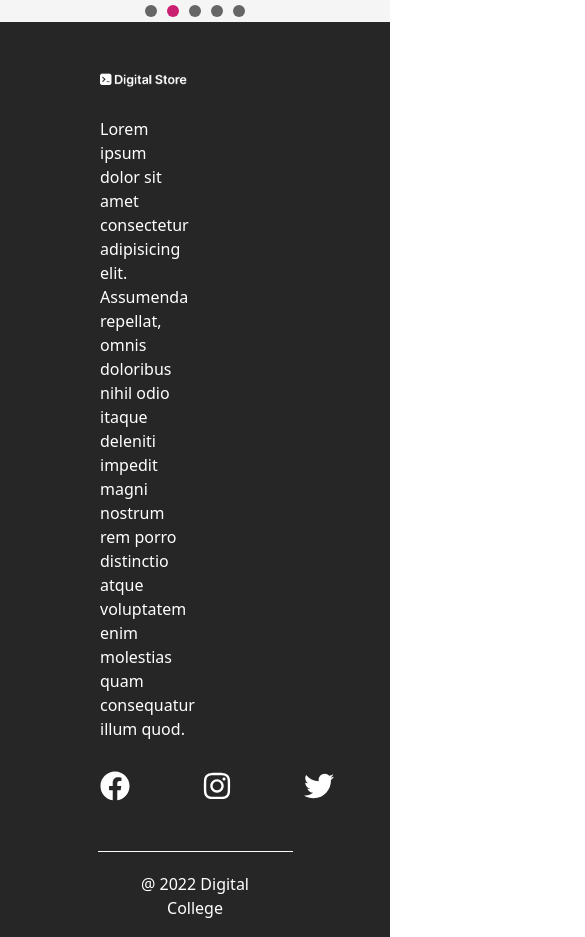
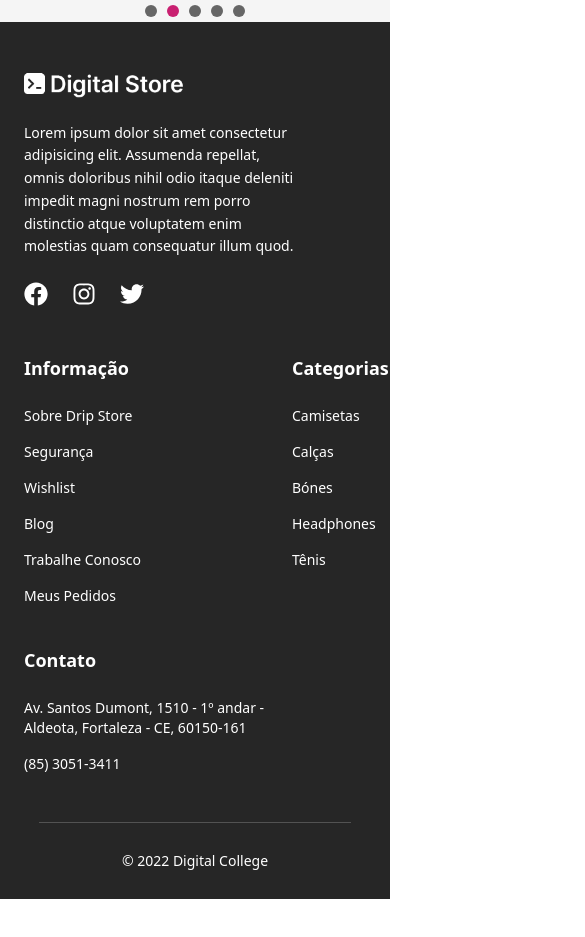
Before and after one commit to gustavor8/challenge-front-geracao-tech, a React (Vite) app: page / in a window 390 px wide. Shown: the part 530-1467 px from the top of the page, 585 px wide, since content can reach past the window. After the commit the page ends 1429 px from the top, so only its background shows below. Built offline with nearby package versions, Linux system fonts and the light colour scheme.

Commit message:
Style: Responsiveness in the footer

```diff
--- a/src/components/footer/footer.jsx
+++ b/src/components/footer/footer.jsx
@@ -1,125 +1,79 @@
-import { FaFacebook } from "react-icons/fa";
-import { FaInstagram } from "react-icons/fa";
-import { FaTwitter } from "react-icons/fa";
+import { FaFacebook, FaInstagram, FaTwitter } from "react-icons/fa";
 import logoFooter from "../../assets/images/logo-footer.png";
 
 export default function Footer() {
   return (
-    <>
-      <div className="bg-neutral-800">
-        <div
-          className="text-white flex gap-70"
-          style={{ padding: "50px 0px 50px 100px" }}
-        >
-          <div className="w-[30%]">
-            <div style={{ marginBottom: "30px" }}>
-              <img src={logoFooter} alt="" />
+    <footer className="bg-neutral-800 text-white">
+      <div className="max-w-7xl mx-auto px-6 py-12 flex flex-col lg:flex-row gap-12">
+        {/* Coluna 1: Logo e redes sociais */}
+        <div className="lg:w-1/3">
+          <div className="mb-6">
+            <img src={logoFooter} alt="Logo" className="w-40" />
           </div>
 
-            <p className="text-white" style={{ marginBottom: "30px" }}>
+          <p className="mb-6 text-sm leading-relaxed w-[80%] md:w-[50%] lg:w-[80%]">
             Lorem ipsum dolor sit amet consectetur adipisicing elit. Assumenda
             repellat, omnis doloribus nihil odio itaque deleniti impedit magni
             nostrum rem porro distinctio atque voluptatem enim molestias quam
             consequatur illum quod.
           </p>
 
-            <div className="flex gap-18">
-              <button className="text-white text-3xl">
+          <div className="flex gap-6">
+            <button className="text-2xl hover:text-blue-500">
               <FaFacebook />
             </button>
-              <button className="text-white text-3xl">
+            <button className="text-2xl hover:text-pink-500">
               <FaInstagram />
             </button>
-              <button className="text-white text-3xl">
+            <button className="text-2xl hover:text-sky-400">
               <FaTwitter />
             </button>
           </div>
         </div>
 
-          <div className="flex gap-30">
-            <div>
-              <h3
-                className="text-xl font-bold"
-                style={{ marginBottom: "30px" }}
-              >
-                Informação
-              </h3>
-              <ul>
-                <li style={{ marginBottom: "15px" }}>
-                  <h4>Sobre Drip Store </h4>
-                </li>
-                <li style={{ marginBottom: "15px" }}>
-                  <h4>Segurança</h4>
-                </li>
-                <li style={{ marginBottom: "15px" }}>
-                  <h4>Wishlist</h4>
-                </li>
-                <li style={{ marginBottom: "15px" }}>
-                  <h4>Blog</h4>
-                </li>
-                <li style={{ marginBottom: "15px" }}>
-                  <h4>Trabalhe Conosco</h4>
-                </li>
-                <li style={{ marginBottom: "15px" }}>
-                  <h4>Meus Pedidos</h4>
-                </li>
+        {/* Colunas de Links */}
+        <div className="md:flex md:gap-12">
+          <div className="mb-10 flex gap-12">
+            <div className="flex-1 min-w-[220px]">
+              <h3 className="text-lg font-bold mb-6">Informação</h3>
+              <ul className="space-y-4 text-sm">
+                <li>Sobre Drip Store</li>
+                <li>Segurança</li>
+                <li>Wishlist</li>
+                <li>Blog</li>
+                <li>Trabalhe Conosco</li>
+                <li>Meus Pedidos</li>
               </ul>
             </div>
 
-            <div>
-              <h3
-                className="text-xl font-bold"
-                style={{ marginBottom: "30px" }}
-              >
-                Categorias
-              </h3>
-              <ul>
-                <li style={{ marginBottom: "15px" }}>
-                  <h4>Camisetas</h4>
-                </li>
-                <li style={{ marginBottom: "15px" }}>
-                  <h4>Calças</h4>
-                </li>
-                <li style={{ marginBottom: "15px" }}>
-                  <h4>Bónes</h4>
-                </li>
-                <li style={{ marginBottom: "15px" }}>
-                  <h4>Headphones</h4>
-                </li>
-                <li style={{ marginBottom: "15px" }}>
-                  <h4>Tênis</h4>
-                </li>
+            {/* Categorias */}
+            <div className="flex-1 min-w-[180px]">
+              <h3 className="text-lg font-bold mb-6">Categorias</h3>
+              <ul className="space-y-4 text-sm">
+                <li>Camisetas</li>
+                <li>Calças</li>
+                <li>Bónes</li>
+                <li>Headphones</li>
+                <li>Tênis</li>
               </ul>
             </div>
+          </div>
 
-            <div className="w-[30%]">
-              <h3
-                className="text-xl font-bold"
-                style={{ marginBottom: "30px" }}
-              >
-                Contato
-              </h3>
-              <p style={{ marginBottom: "15px" }}>
-                Av. Santos Dumont, 1510 - 1 andar - Aldeota, Fortaleza - CE,
+          {/* Contato */}
+          <div className="min-w-[220px]">
+            <h3 className="text-lg font-bold mb-6">Contato</h3>
+            <p className="md:w-[80%] w-[85%] mb-4 text-sm">
+              Av. Santos Dumont, 1510 - 1º andar - Aldeota, Fortaleza - CE,
               60150-161
             </p>
-              <p>(85) 3051-3411</p>
+            <p className="text-sm">(85) 3051-3411</p>
           </div>
         </div>
       </div>
 
-        <div
-          className="border-t border-neutral-50"
-          style={{ margin: "auto", width: "50%" }}
-        >
-          <h6
-            className="text-white bg-neutral-800 text-center"
-            style={{ padding: "20px" }}
-          >
-            @ 2022 Digital College
-          </h6>
+      <div className="m-auto border-t border-neutral-600 w-[80%] p-3">
+        <p className="text-center text-sm py-4">© 2022 Digital College</p>
       </div>
-      </div>
-    </>
+    </footer>
   );
 }
--- a/src/global.css
+++ b/src/global.css
@@ -1,7 +1,6 @@
 @import "tailwindcss";
 
 * {
-  margin: 0;
-  padding: 0;
+
   box-sizing: border-box;
 }
```
Lines whose indentation alone changed are shown as unchanged.
